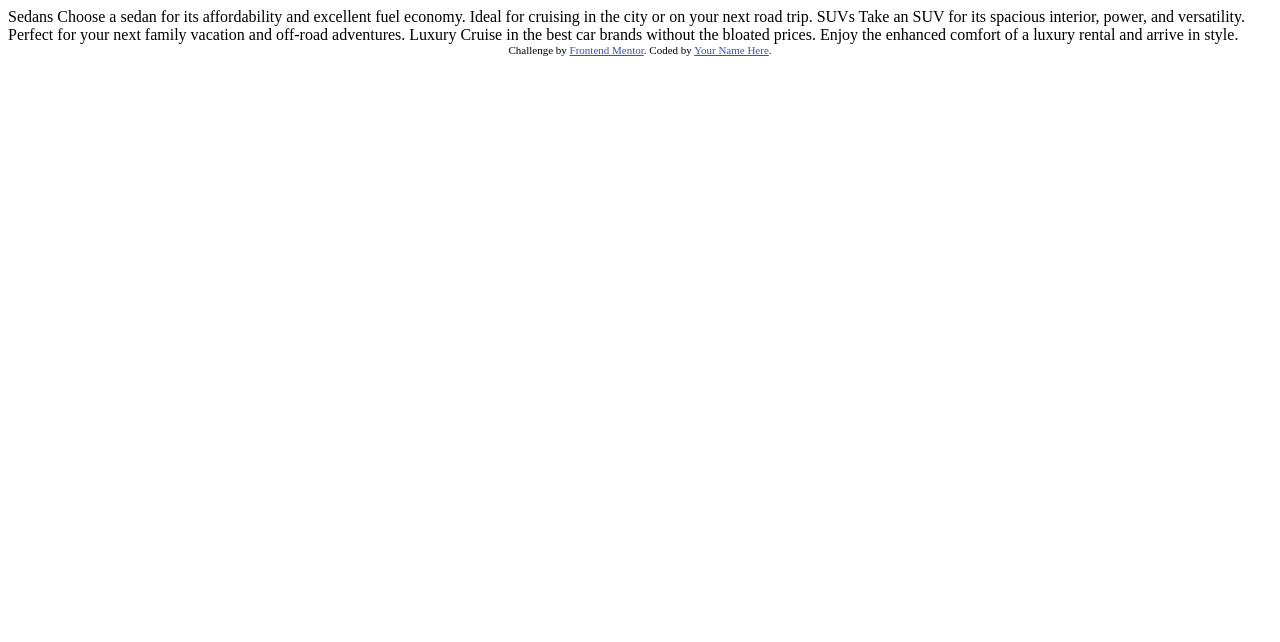
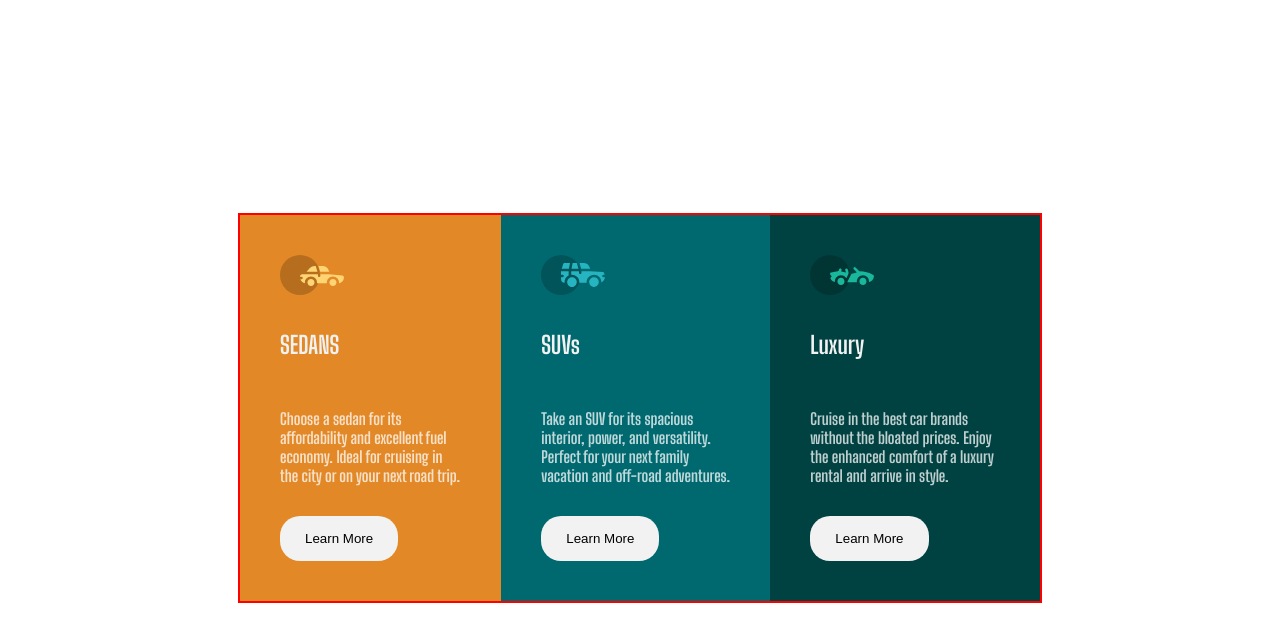
Before and after one commit to mwhelehan/preview-card-component-Frontend-Mentor, a plain HTML site: page index.html in a window 1280 px wide. Drawn offline with Linux system fonts and the light colour scheme.

Commit message:
Second Commit

```diff
--- a/index.html
+++ b/index.html
@@ -1,36 +1,63 @@
 <!DOCTYPE html>
 <html lang="en">
+
 <head>
   <meta charset="UTF-8">
-  <meta name="viewport" content="width=device-width, initial-scale=1.0"> <!-- displays site properly based on user's device -->
+  <meta http-equiv="X-UA-Compatible" content="IE=edge">
+  <meta name="viewport" content="width=device-width, initial-scale=1.0">
+  <title>3 Column Layout</title>
+  <link rel="stylesheet" href="style.css">
+  <link rel="preconnect" href="https://fonts.googleapis.com">
+  <link rel="preconnect" href="https://fonts.gstatic.com" crossorigin>
+  <link href="https://fonts.googleapis.com/css2?family=Big+Shoulders+Display:wght@700&family=Lexend+Deca&display=swap"
+    rel="stylesheet">
+</head>
 
-  <link rel="icon" type="image/png" sizes="32x32" href="./images/favicon-32x32.png">
-
-  <title>Frontend Mentor | 3-column preview card component</title>
-
-  <!-- Feel free to remove these styles or customise in your own stylesheet 👍 -->
-  <style>
-    .attribution { font-size: 11px; text-align: center; }
-    .attribution a { color: hsl(228, 45%, 44%); }
-  </style>
-</head>
 <body>
 
-  Sedans
-  Choose a sedan for its affordability and excellent fuel economy. Ideal for cruising in the city
-  or on your next road trip.
+  <div class="cards">
 
-  SUVs
-  Take an SUV for its spacious interior, power, and versatility. Perfect for your next family vacation
-  and off-road adventures.
+    <div class="carditem first">
+      <img src="./images/icon-sedans.svg" alt="Sedan">
 
-  Luxury
-  Cruise in the best car brands without the bloated prices. Enjoy the enhanced comfort of a luxury
-  rental and arrive in style.
+      <h2>SEDANS</h2>
+      <p>Choose a sedan for its affordability and excellent fuel economy. Ideal for cruising in the city
+        or on your next road trip.</p>
 
-  <div class="attribution">
-    Challenge by <a href="https://www.frontendmentor.io?ref=challenge" target="_blank">Frontend Mentor</a>.
-    Coded by <a href="#">Your Name Here</a>.
+      <button>Learn More</button>
+
+    </div>
+
+    <div class="carditem second">
+      <img src="./images/icon-suvs.svg" alt="">
+      <h2> SUVs</h2>
+      <p>Take an SUV for its spacious interior, power, and versatility. Perfect for your next family vacation
+        and off-road adventures.</p>
+
+      <button>Learn More</button>
+
+    </div>
+
+    <div class="carditem third">
+      <img src="./images/icon-luxury.svg" alt="">
+      <h2>Luxury</h2>
+
+      <p>Cruise in the best car brands without the bloated prices. Enjoy the enhanced comfort of a luxury
+        rental and arrive in style.</p>
+
+      <button>Learn More</button>
+
+
+
+    </div>
+
   </div>
+
+
+
+
+
+
 </body>
+
 </html>
--- /dev/null
+++ b/style.css
@@ -0,0 +1,86 @@
+:root {
+    box-sizing: border-box;
+    margin: 0;
+    padding: 0;
+
+
+    /* Typography */
+
+    /* primary color */
+
+    --Bright_orange: hsl(31, 77%, 52%);
+    --Dark_cyan: hsl(184, 100%, 22%);
+    --Very_dark_cyan: hsl(179, 100%, 13%);
+
+    /* ### Neutral */
+
+    /* paragraphs */
+    --Transparent_white: hsla(0, 0%, 100%, 0.75);
+
+    /* (background, headings, buttons */
+    --Very_light_gray: hsl(0, 0%, 95%);
+}
+
+html {
+    font-family: 'Big Shoulders Display', cursive;
+
+    font-family: 'Lexend Deca', sans-serif;
+
+
+}
+
+body {
+    display: flex;
+    align-items: center;
+    justify-content: center;
+    min-height: 100vh;
+}
+
+
+.cards {
+    border: 2px solid red;
+    /* height: 400px; */
+    width: 800px;
+    display: flex;
+}
+
+.carditem {
+    padding: 40px;
+    display: flex;
+    flex-direction: column;
+    align-items: flex-start;
+    gap: 15px;
+}
+
+.carditem h2 {
+    color: var(--Very_light_gray);
+    font-family: 'Big Shoulders Display', cursive;
+
+
+}
+
+.carditem p {
+    color: var(--Transparent_white);
+    font-family: 'Lexend Deca', sans-serif;
+    font-family: 'Big Shoulders Display', cursive;
+}
+
+.carditem button {
+    background-color: var(--Very_light_gray);
+    padding: 15px 25px;
+    border: none;
+    outline: none;
+    border-radius: 20px;
+}
+
+.first {
+    background-color: var(--Bright_orange);
+}
+
+.second {
+    background-color: var(--Dark_cyan);
+}
+
+.third {
+    background-color: var(--Very_dark_cyan);
+}
```
Also changed, not shown: 1 other file.
